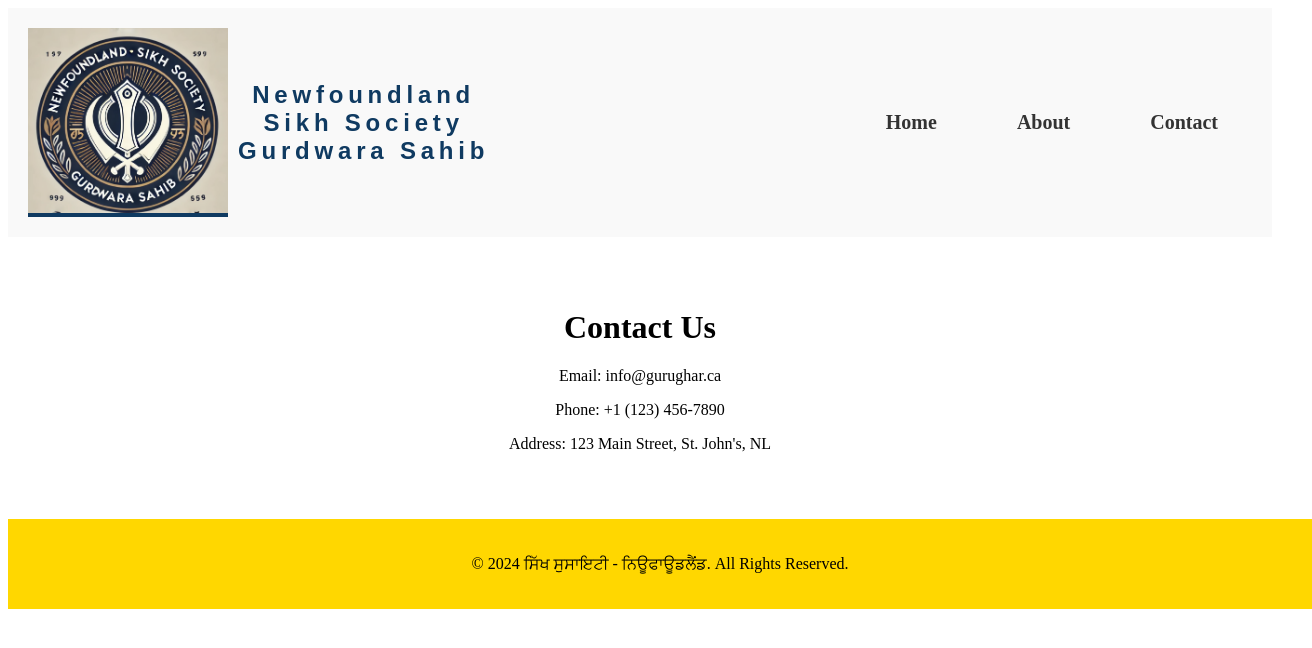
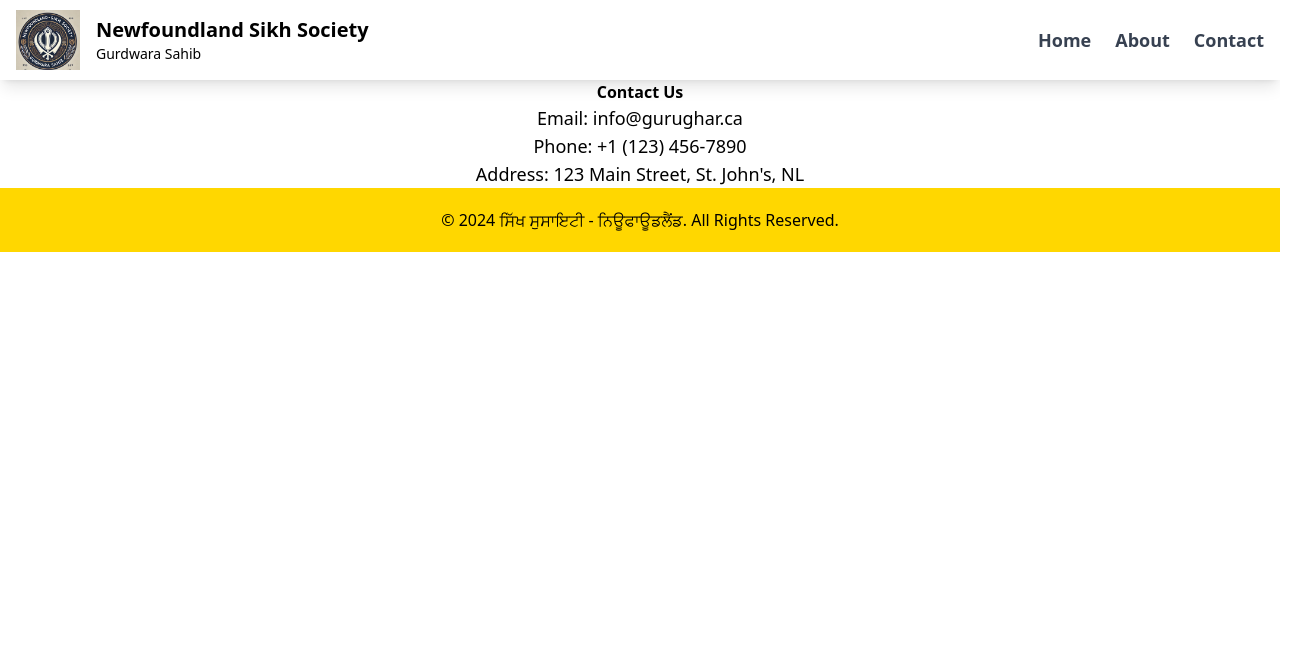
Before and after one commit to karandeepdps/nl-gurughar, a Next.js app in the folder gurughar-website/: page /contact in a window 1280 px wide. Shown: the top 648 px of the page, 1312 px wide, since content can reach past the window. Built offline with nearby package versions, Linux system fonts and the light colour scheme.

Commit message:
added tailwind and fixed navbar

```diff
--- a/gurughar-website/components/Navbar.js
+++ b/gurughar-website/components/Navbar.js
@@ -1,37 +1,72 @@
+"use client"
+import { useState } from 'react';
 import Link from 'next/link';
-import styles from '../styles/Navbar.module.css';
 
 export default function Navbar() {
+    const [isOpen, setIsOpen] = useState(false);
+
+    const toggleMenu = () => {
+        setIsOpen(!isOpen);
+    };
+
     return (
-        <nav className={styles.navbar}>
-            <div className={styles.columns}>
-                <div className={styles.logoColumn}>
-                    <div className={styles.logoBackground}>
-                        <img src="/assets/logo.jpg" alt="Gurughar Logo" className={styles.logo} />
+        <nav className="bg-white shadow-lg">
+            <div className="container mx-auto px-4 py-2 flex justify-between items-center">
+
+                {/* Logo and Title */}
+                <div className="flex items-center space-x-4">
+                    <div className="flex-shrink-0">
+                        <img src="/assets/logo.jpg" alt="Gurughar Logo" className="h-16 w-16 object-contain" />
                     </div>
-                    <div className={styles.titleContainer}>
-                        <h5 className={styles.title}>
-                            Newfoundland<br />
-                            Sikh Society<br />
-                            Gurdwara Sahib
+                    <div className="flex flex-col justify-center">
+                        <h5 className="text-xl font-bold whitespace-nowrap">
+                            Newfoundland Sikh Society
                         </h5>
+                        <p className="text-sm font-medium">Gurdwara Sahib</p>
                     </div>
                 </div>
 
-                <div className={styles.navLinksColumn}>
-                    <ul className={styles.navLinks}>
-                        <li className={styles.navItem}>
-                            <Link href="/" className={styles.navLink}>Home</Link>
-                        </li>
-                        <li className={styles.navItem}>
-                            <Link href="/about" className={styles.navLink}>About</Link>
-                        </li>
-                        <li className={styles.navItem}>
-                            <Link href="/contact" className={styles.navLink}>Contact</Link>
-                        </li>
-                    </ul>
+                {/* Hamburger Menu for Mobile */}
+                <div className="md:hidden">
+                    <button onClick={toggleMenu} className="text-gray-700 focus:outline-none">
+                        <svg className="h-6 w-6" fill="none" stroke="currentColor" viewBox="0 0 24 24" xmlns="http://www.w3.org/2000/svg">
+                            {isOpen ? (
+                                <path strokeLinecap="round" strokeLinejoin="round" strokeWidth="2" d="M6 18L18 6M6 6l12 12" />
+                            ) : (
+                                <path strokeLinecap="round" strokeLinejoin="round" strokeWidth="2" d="M4 6h16M4 12h16m-7 6h7" />
+                            )}
+                        </svg>
+                    </button>
+                </div>
+
+                {/* Navigation Links (only visible on desktop) */}
+                <div className="hidden md:flex space-x-6 text-lg font-semibold">
+                    <Link href="/" className="text-gray-700 hover:text-blue-600 transition duration-200">
+                        Home
+                    </Link>
+                    <Link href="/about" className="text-gray-700 hover:text-blue-600 transition duration-200">
+                        About
+                    </Link>
+                    <Link href="/contact" className="text-gray-700 hover:text-blue-600 transition duration-200">
+                        Contact
+                    </Link>
                 </div>
             </div>
+
+            {/* Dropdown menu for mobile */}
+            {isOpen && (
+                <div className="md:hidden flex flex-col items-center space-y-2 py-4">
+                    <Link href="/" className="text-gray-700 hover:text-blue-600 transition duration-200">
+                        Home
+                    </Link>
+                    <Link href="/about" className="text-gray-700 hover:text-blue-600 transition duration-200">
+                        About
+                    </Link>
+                    <Link href="/contact" className="text-gray-700 hover:text-blue-600 transition duration-200">
+                        Contact
+                    </Link>
+                </div>
+            )}
         </nav>
     );
 }
--- a/gurughar-website/src/app/contact/page.tsx
+++ b/gurughar-website/src/app/contact/page.tsx
@@ -1,18 +1,25 @@
 import Navbar from '../../../components/Navbar';
 import Footer from '../../../components/Footer';
-import styles from '../../../styles/Contact.module.css';
 
 export default function Contact() {
     return (
         <>
             <Navbar />
-            <main className={styles.main}>
-                <h1>Contact Us</h1>
-                <p>Email: info@gurughar.ca</p>
-                <p>Phone: +1 (123) 456-7890</p>
-                <p>Address: 123 Main Street, St. John&apos;s, NL</p>
-            </main>
-            <Footer />
+
+            {/* Full-height wrapper with flex to push footer to the bottom */}
+            <div className="flex flex-col min-h-screen">
+
+                {/* Content Area: grows to take available space */}
+                <div className="flex-grow flex flex-col items-center justify-center text-center p-4">
+                    <h1 className="text-3xl font-bold mb-4">Contact Us</h1>
+                    <p className="text-lg mb-2">Email: <a href="mailto:info@gurughar.ca" className="text-blue-600 hover:underline">info@gurughar.ca</a></p>
+                    <p className="text-lg mb-2">Phone: +1 (123) 456-7890</p>
+                    <p className="text-lg">Address: 123 Main Street, St. John&apos;s, NL</p>
+                </div>
+
+                {/* Footer always at the bottom */}
+                <Footer />
+            </div>
         </>
     );
 }
--- a/gurughar-website/src/app/layout.tsx
+++ b/gurughar-website/src/app/layout.tsx
@@ -1,6 +1,10 @@
-export const metadata = {
-    title: 'Gurughar',
-    description: 'Welcome to the Gurughar website, a place of worship and community.',
+import '../../../gurughar-website/styles/globals.css'
+// nl-gurughar/gurughar-website/styles/globals.css
+import type { Metadata } from 'next'
+
+export const metadata: Metadata = {
+    title: 'Sikh Society Newfoundland',
+    description: 'A place of worship and community for all',
 };
 
 export default function RootLayout({
--- a/gurughar-website/styles/globals.css
+++ b/gurughar-website/styles/globals.css
@@ -1,47 +1,3 @@
-html,
-body {
-    margin: 0;
-    padding: 0;
-    font-family: 'Arial', sans-serif;
-    background-color: #fff;
-    color: #333;
-    overflow-x: hidden; /* Prevent horizontal scrolling */
-}
-
-button {
-    border-radius: 5px;
-}
-
-h1, h2 {
-    font-family: 'Georgia', serif;
-}
-
-img {
-    max-width: 100%;
-    height: auto;
-}
-
-
-* {
-    box-sizing: border-box;
-}
-
-
-/* The main container for the layout */
-.layout-container {
-    display: flex;
-    flex-direction: column;
-    min-height: 100vh; /* Ensures the layout takes up the full viewport height */
-}
-
-/* Ensure the footer sticks to the bottom when there's little content */
-main {
-    flex-grow: 1;
-}
-
-footer {
-    text-align: center;
-    padding: 20px;
-    background-color: #f3f3f3;
-    color: #555;
-}
+@tailwind base;
+@tailwind components;
+@tailwind utilities;
--- a/gurughar-website/tailwind.config.ts
+++ b/gurughar-website/tailwind.config.ts
@@ -2,18 +2,20 @@ import type { Config } from "tailwindcss";
 
 const config: Config = {
   content: [
-    "./src/pages/**/*.{js,ts,jsx,tsx,mdx}",
-    "./src/components/**/*.{js,ts,jsx,tsx,mdx}",
-    "./src/app/**/*.{js,ts,jsx,tsx,mdx}",
+    "./pages/**/*.{js,ts,jsx,tsx}",
+    "./components/**/*.{js,ts,jsx,tsx}",
   ],
   theme: {
     extend: {
-      colors: {
-        background: "var(--background)",
-        foreground: "var(--foreground)",
+      backgroundImage: {
+        'guru-granth': "linear-gradient(rgba(0, 0, 0, 0.5), rgba(0, 0, 0, 0.5)), url('/assets/guru-granth-sahib-background.png')",
       },
     },
   },
-  plugins: [],
+  plugins: [
+    require('@tailwindcss/forms'),
+    require('@tailwindcss/typography'),
+    require('@tailwindcss/aspect-ratio'),
+  ],
 };
 export default config;
```
Also changed, not shown: gurughar-website/package.json (+10 -5 lines), 1 other file (tests, documents, lock files or other folders).
